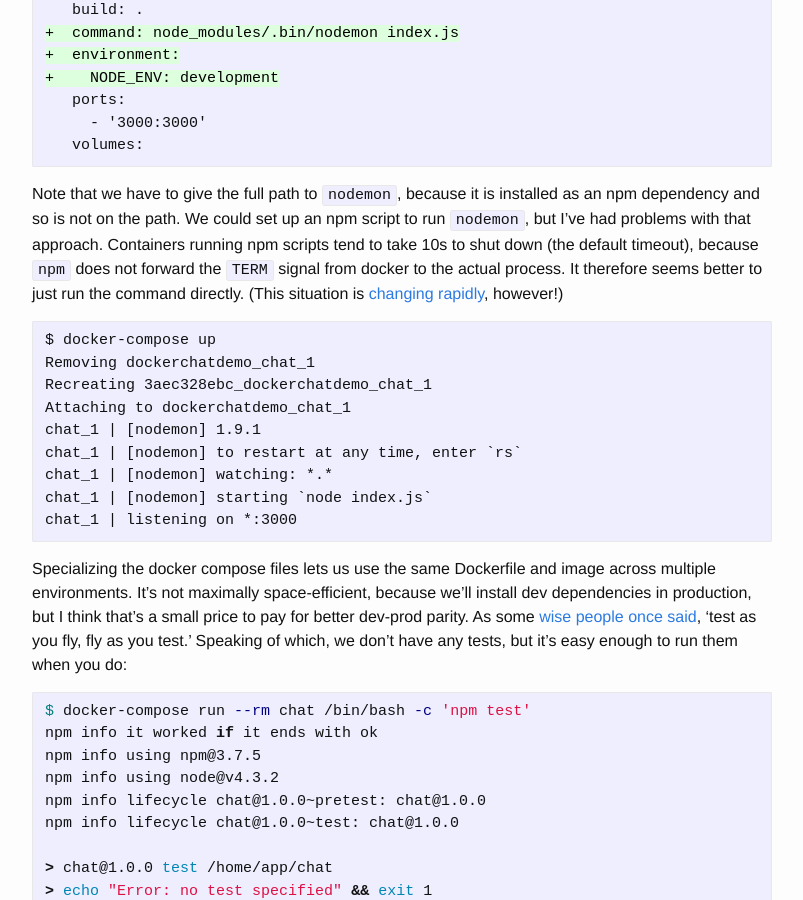
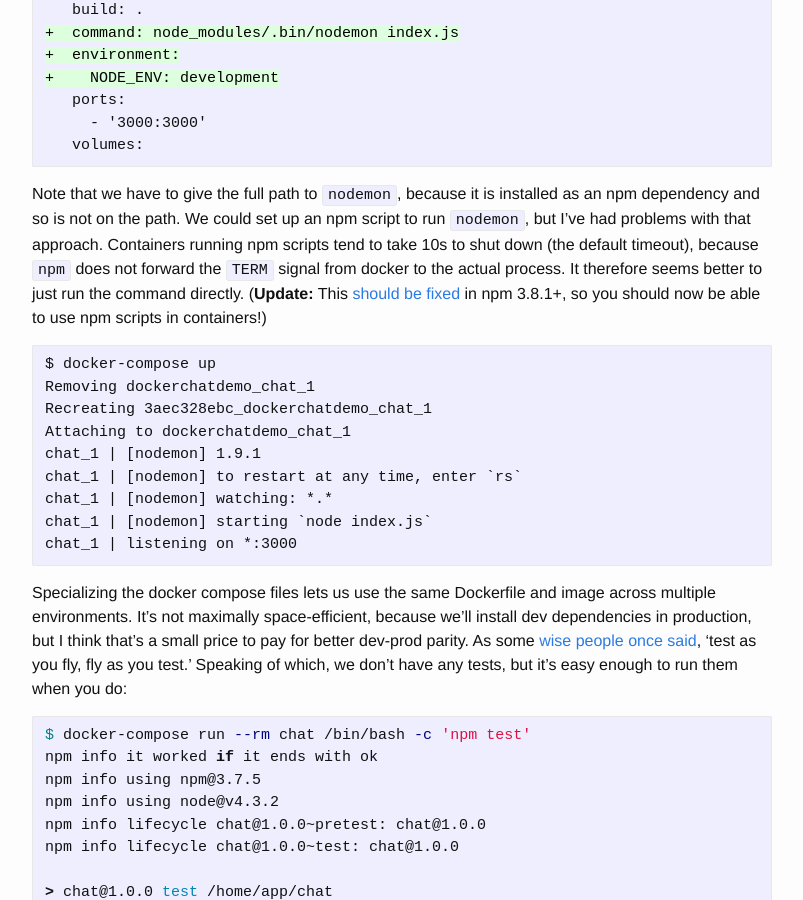
Before and after one commit to jdleesmiller/jdleesmiller.github.io, a Jekyll site: the page built from _posts/2016-03-06-lessons-building-node-app-docker.markdown, in a window 1280 px wide and 900 px high, scrolled down 9235 px. Shown: the whole window, without its empty margins (238-1041 px from the left). Built offline with Jekyll 4.4.1, drawn with Linux system fonts in a browser that asks for light colours.

Commit message:
Add update: npm scripts bug is fixed

````diff
--- a/_posts/2016-03-06-lessons-building-node-app-docker.markdown
+++ b/_posts/2016-03-06-lessons-building-node-app-docker.markdown
@@ -337,7 +337,7 @@ index e7bd11e..d031130 100644
    volumes:
 ```
 
-Note that we have to give the full path to `nodemon`, because it is installed as an npm dependency and so is not on the path. We could set up an npm script to run `nodemon`, but I've had problems with that approach. Containers running npm scripts tend to take 10s to shut down (the default timeout), because `npm` does not forward the `TERM` signal from docker to the actual process. It therefore seems better to just run the command directly. (This situation is [changing rapidly](https://github.com/npm/npm/pull/10868), however!)
+Note that we have to give the full path to `nodemon`, because it is installed as an npm dependency and so is not on the path. We could set up an npm script to run `nodemon`, but I've had problems with that approach. Containers running npm scripts tend to take 10s to shut down (the default timeout), because `npm` does not forward the `TERM` signal from docker to the actual process. It therefore seems better to just run the command directly. (**Update:** This [should be fixed](https://github.com/npm/npm/pull/10868) in npm 3.8.1+, so you should now be able to use npm scripts in containers!)
 
 ```
 $ docker-compose up
````
